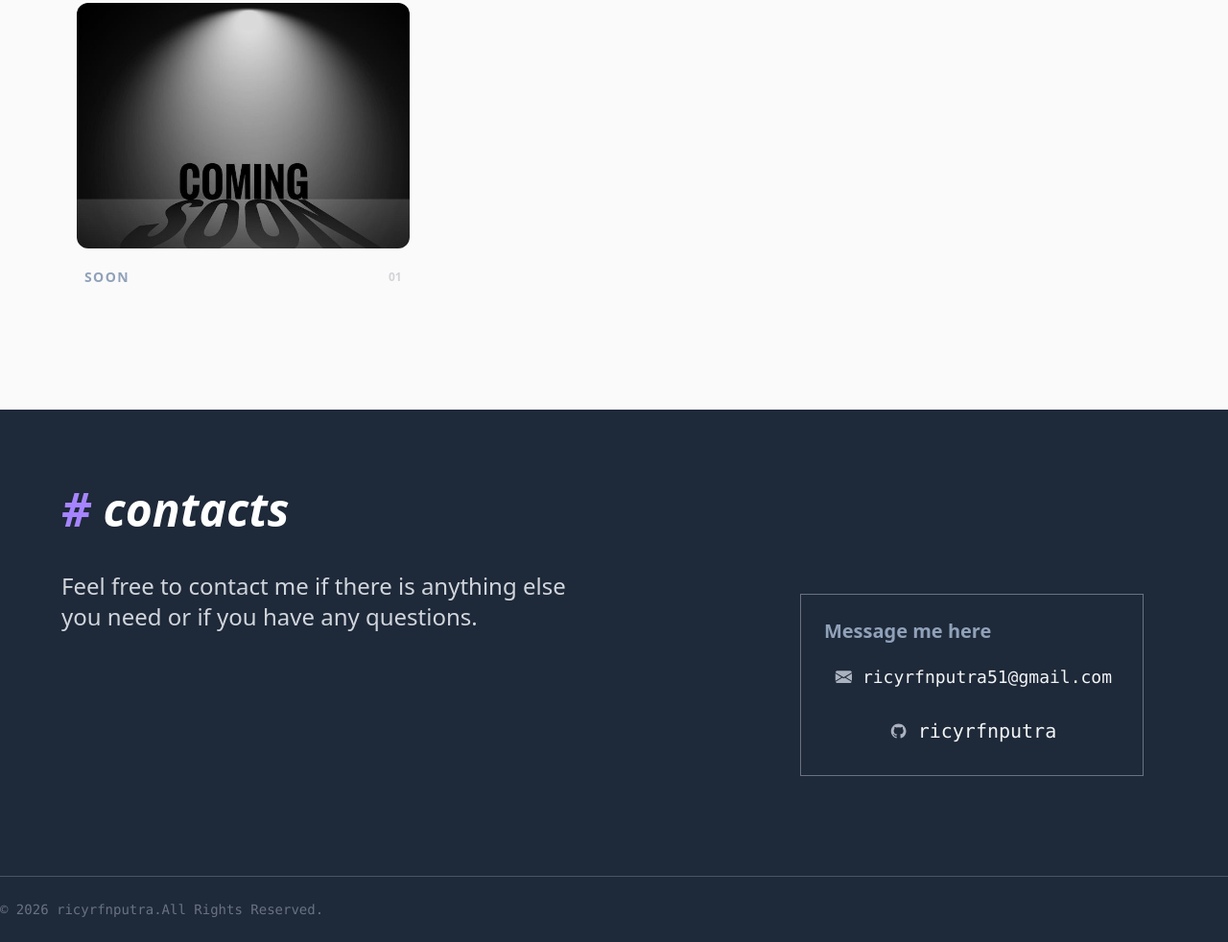
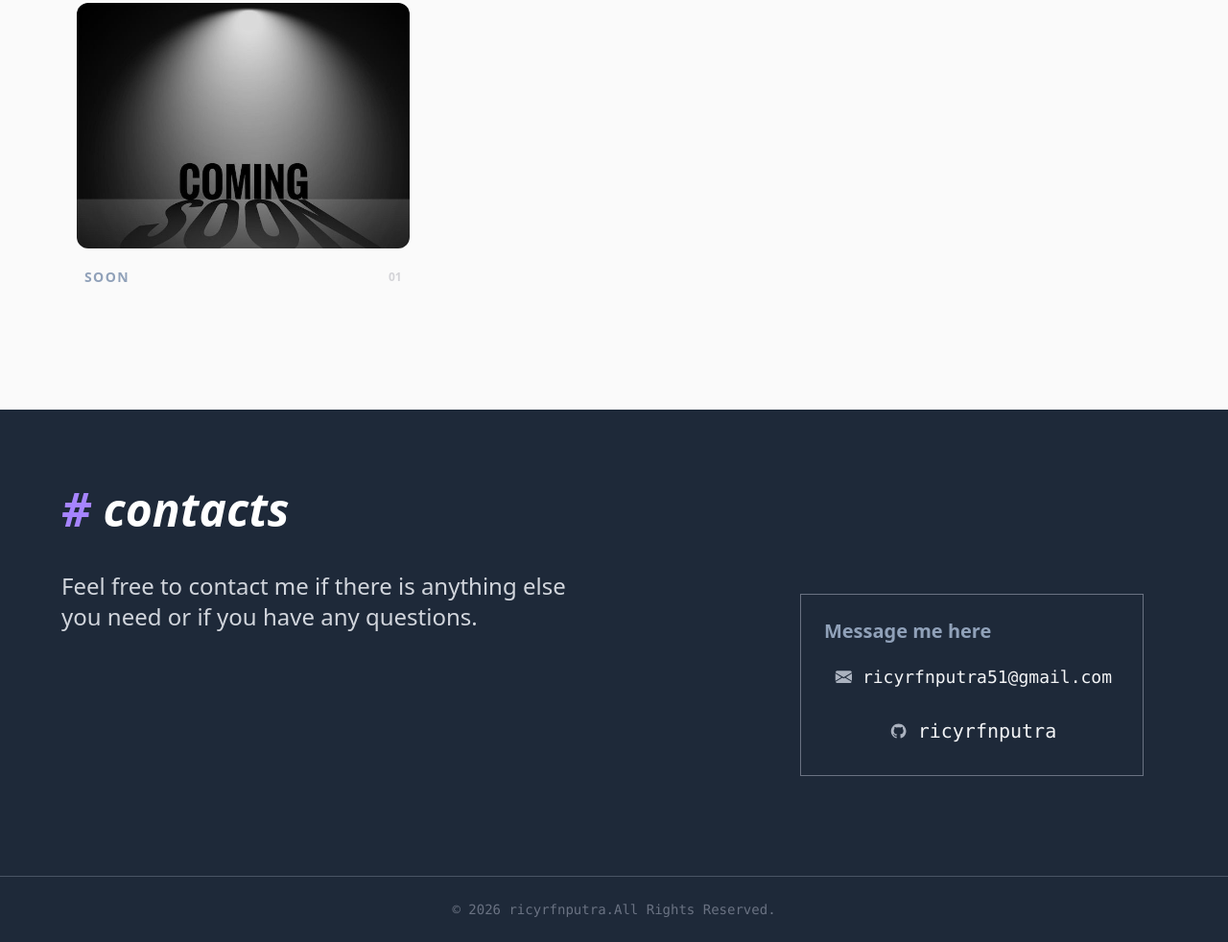
Before and after one commit to ricyrfnputra/portfolio, a website built with Vite: page index.html in a window 1280 px wide. Shown: the part 1645-2627 px from the top of the page at 96% size. Built offline with nearby package versions, Linux system fonts and the light colour scheme.

Commit message:
fix footer

```diff
--- a/index.html
+++ b/index.html
@@ -157,7 +157,7 @@
     <!-- Footer Section -->
 
     <footer class="py-6 border-t border-gray-600">
-      <p class="text-sm text-gray-500 text-center md:text-left font-mono">&copy; 2026 ricyrfnputra.<span class="hidden sm:inline">All Rights Reserved.</span></p>
+      <p class="text-sm text-gray-500 text-center md:text-mid font-mono">&copy; 2026 ricyrfnputra.<span class="hidden sm:inline">All Rights Reserved.</span></p>
     </footer>
 
     <script type="module" src="/src/main.js"></script>
```
